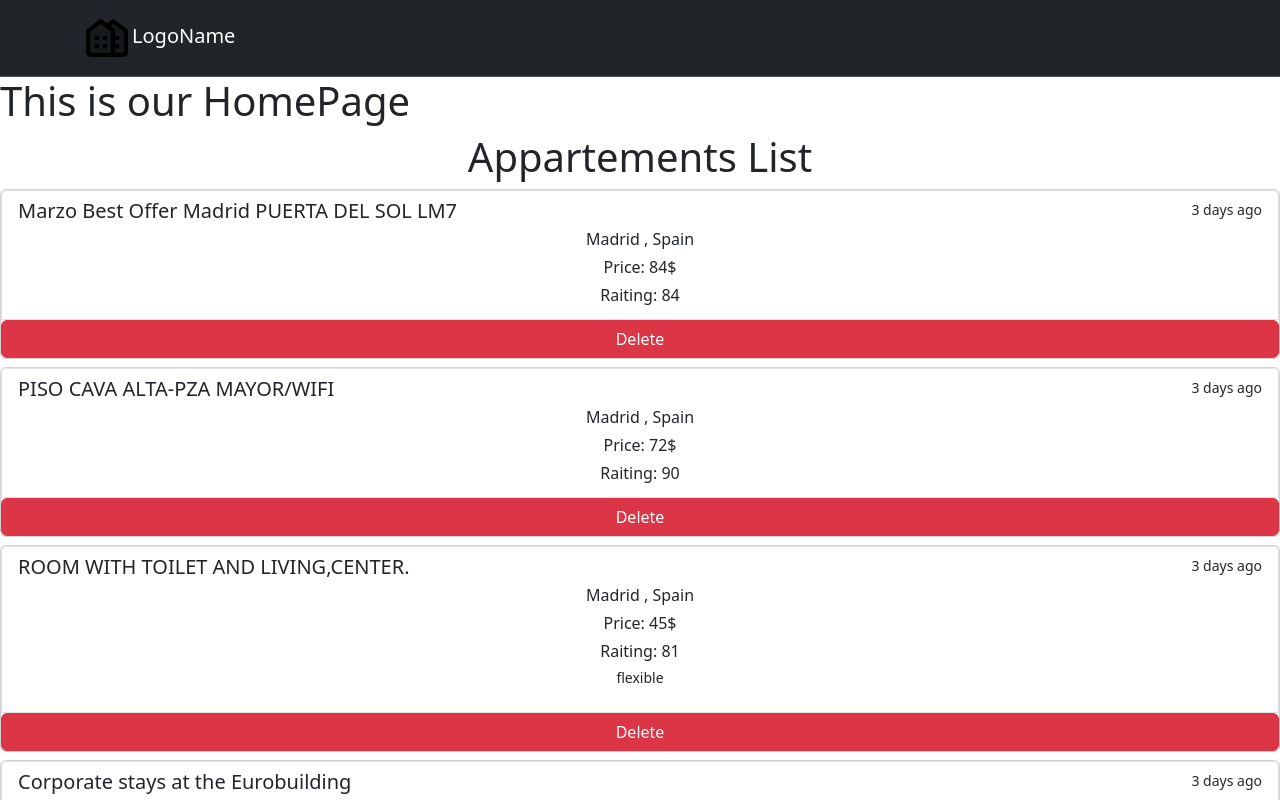
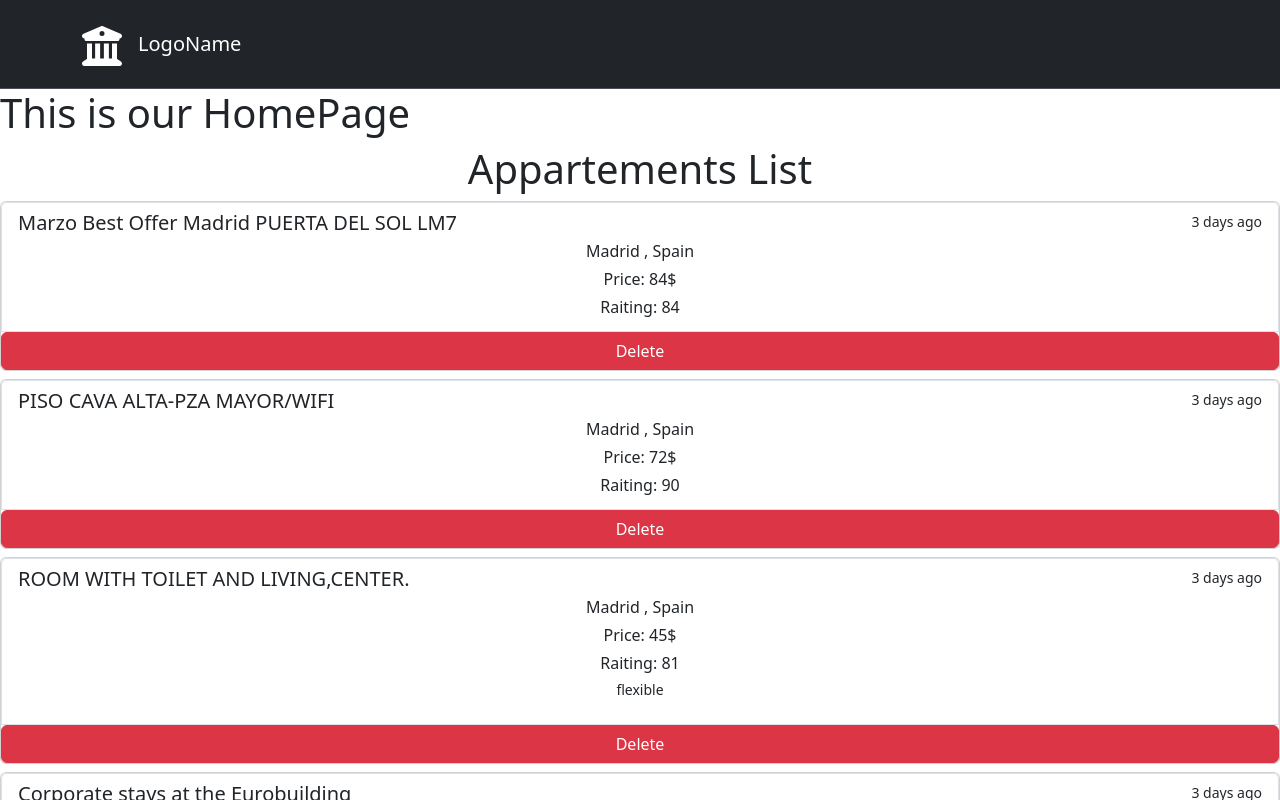
Before and after one commit to Ahmd-zaidan8a8/Apartment-Rentals-Admin, a React (Vite) app: page / in a window 1280 px wide. Shown: the top 800 px of the page. Built offline with nearby package versions, Linux system fonts and the light colour scheme.

Commit message:
adding the nav icon , implement a condition for empty lists

```diff
--- a/package.json
+++ b/package.json
@@ -13,6 +13,7 @@
     "bootstrap": "^5.3.3",
     "react": "^18.2.0",
     "react-dom": "^18.2.0",
+    "react-icons": "^5.2.0",
     "react-router-dom": "^6.23.0"
   },
   "devDependencies": {
--- a/src/components/List.jsx
+++ b/src/components/List.jsx
@@ -1,7 +1,7 @@
 import ListItem from "./ListItem";
 
 const List = ({ apartementList, onDelete }) => {
-  const list = apartementList.map((apartement) => {
+  let list = apartementList.map((apartement) => {
     return (
       <ListItem key={apartement.id} item={apartement} onDelete={onDelete} />
     );
@@ -10,6 +10,7 @@ const List = ({ apartementList, onDelete }) => {
   return (
     <div className="list-group text-center">
       <h1>Appartements List</h1>
+      {list.length === 0 && <p>No items found.</p>}
       {list}
     </div>
   );
--- a/src/components/Navbar.jsx
+++ b/src/components/Navbar.jsx
@@ -1,4 +1,4 @@
-import logo from "../images/logo.png";
+import { FaBuildingColumns } from "react-icons/fa6";
 
 const Navbar = () => {
   return (
@@ -9,8 +9,10 @@ const Navbar = () => {
       >
         <div className="container">
           <a className="navbar-brand" href="#">
-            <img src={logo} alt="logo" width="50" height="50" />
-            <span>LogoName</span>
+            <FaBuildingColumns size={40} />
+            <span style={{ display: "inline-block", padding: "1rem" }}>
+              LogoName
+            </span>
           </a>
         </div>
       </nav>
```
Also changed, not shown: 1 other file (tests, documents, lock files or other folders).
